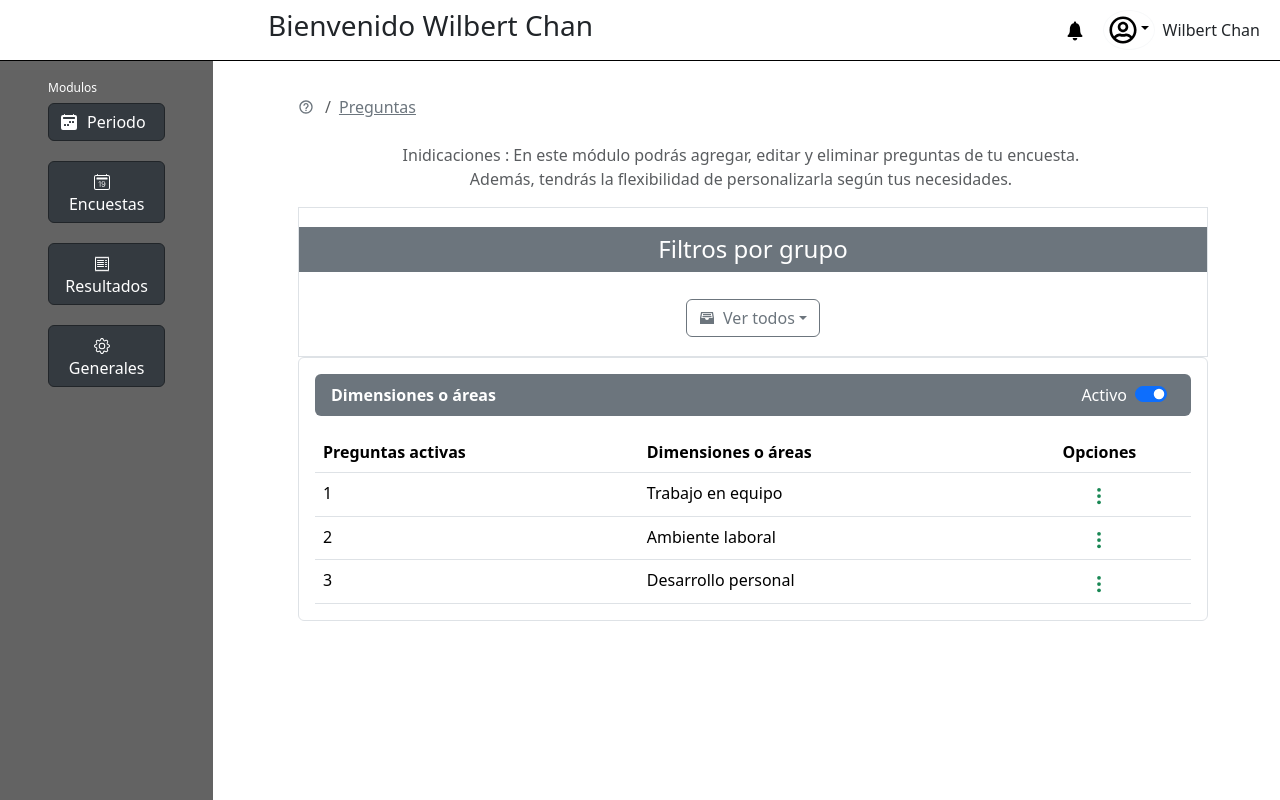
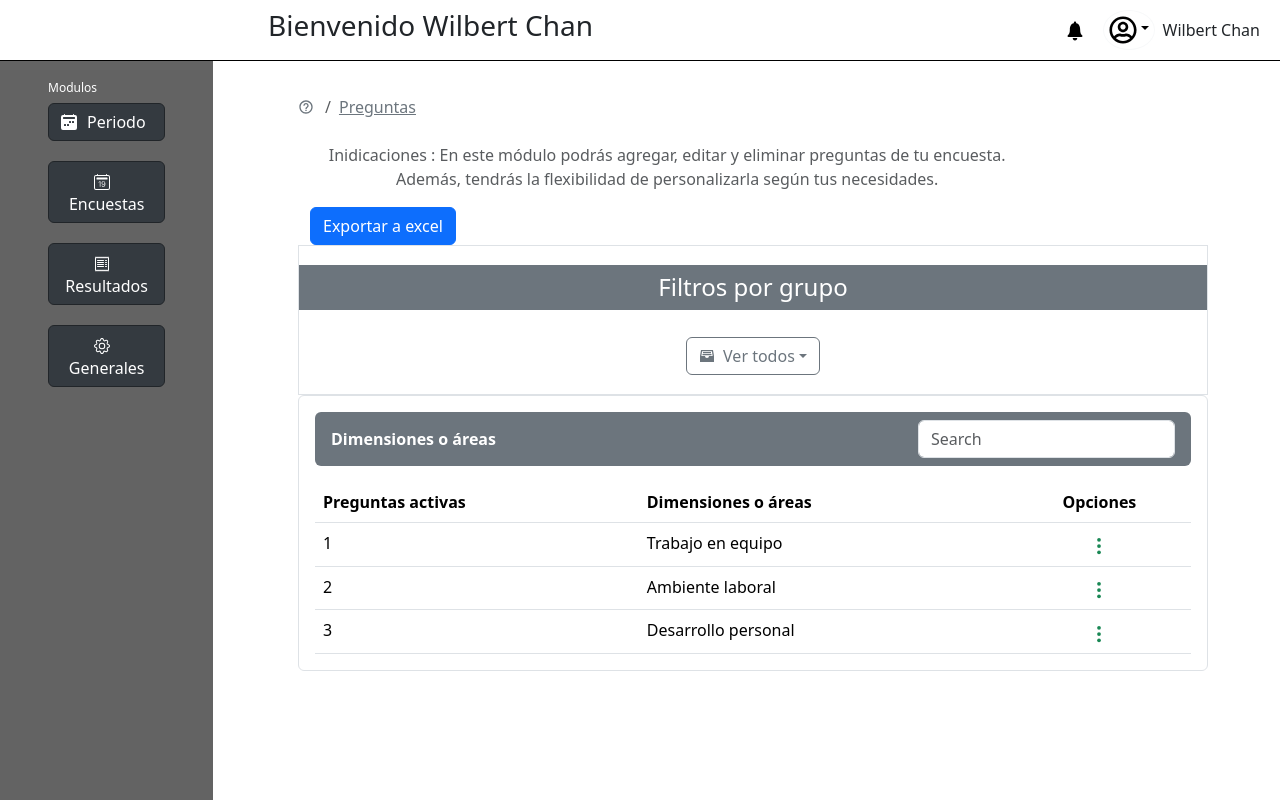
Before and after one commit to wilbert2004/Woorkfell, a React (Create React App) app in the folder frontend/: page /preguntas in a window 1280 px wide. Built offline with nearby package versions, Linux system fonts and the light colour scheme; a web font is replaced by a local one.

Commit message:
Avance#2Preguntas
Agregue la barra de busqueda, solo esperare a christopher para que me enseñe la busqueda filtrada

```diff
--- a/frontend/src/components/preguntas.jsx
+++ b/frontend/src/components/preguntas.jsx
@@ -33,13 +33,23 @@ const preguntas = () => {
           <div>
 
             <div className="container">
-              <div className="row justify-content-center">
+              <div className="row ">
                 <div className="col-md-10 text-center">
                   <p className="text-muted">
                     Inidicaciones : En este módulo podrás agregar, editar y eliminar preguntas de tu encuesta. Además, tendrás la flexibilidad de personalizarla según tus necesidades.                  </p>
                 </div>
               </div>
+              <div className="col-md-2">
+
+                <button className="btn btn-primary mt-auto d-flex align-items-center"
+                  data-bs-toggle="modal"
+                  data-bs-target="#addModal">Exportar a excel</button>
+
+              </div>
             </div>
+
+            {/* elemento para ver periodos disponibles  */}
+
 
 
             <div className="container border w-100 d-flex flex-column justify-content-evenly align-items-center " style={{ height: "150px", padding: "0px", paddingTop: "0px" }}>
@@ -74,10 +84,8 @@ const preguntas = () => {
               <div className="d-flex justify-content-between align-items-center bg-secondary text-white px-3 py-2 rounded">
                 <span className="fw-bold">Dimensiones o áreas</span>
                 <div className="d-flex align-items-center">
-                  <span className="me-2">Activo</span>
-                  <div className="form-check form-switch">
-                    <input className="form-check-input" type="checkbox" defaultChecked />
-                  </div>
+                  <input class="form-control justify-content-between" list="datalistOptions" id="exampleDataList" placeholder="Search" ></input>
+
                 </div>
               </div>
 
```
